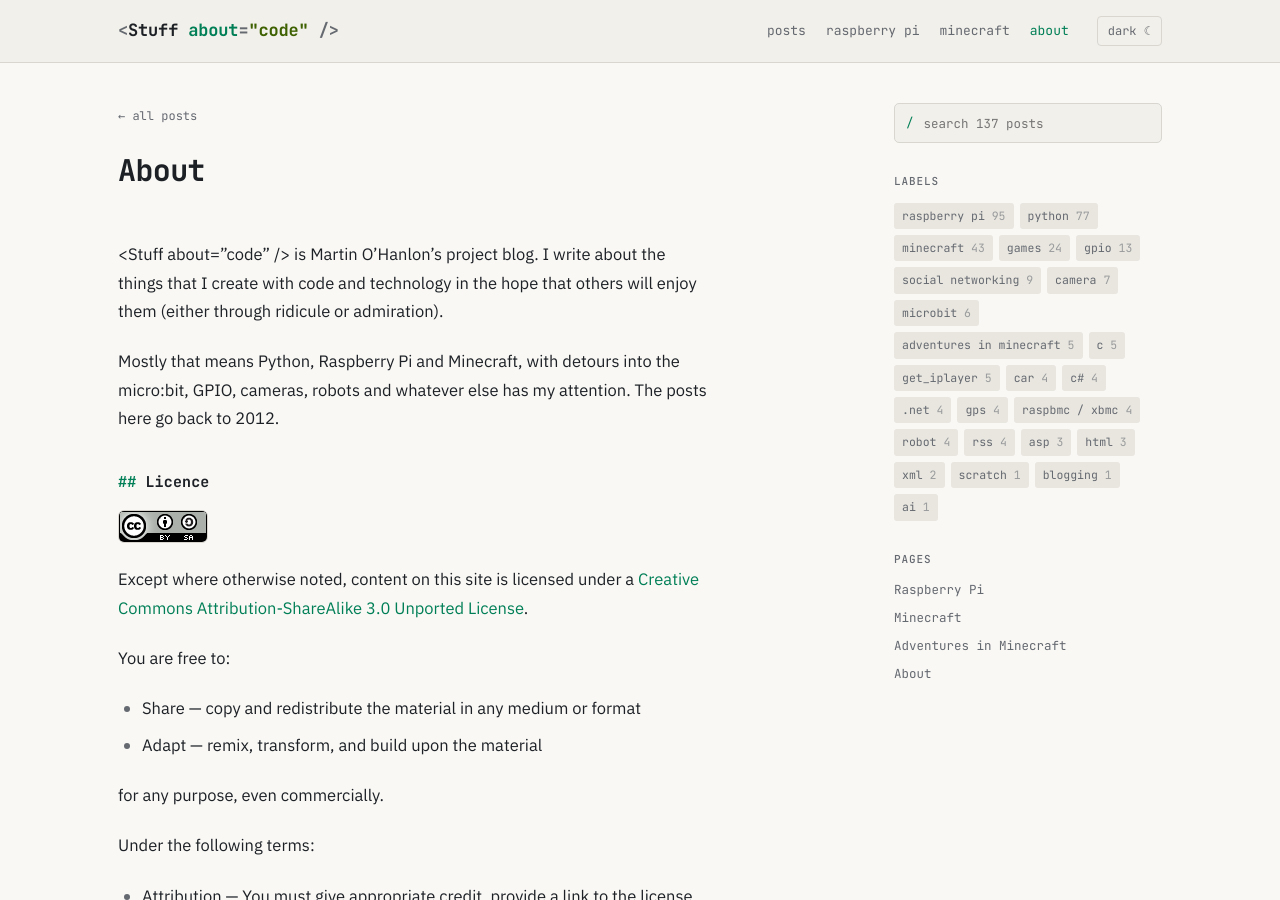
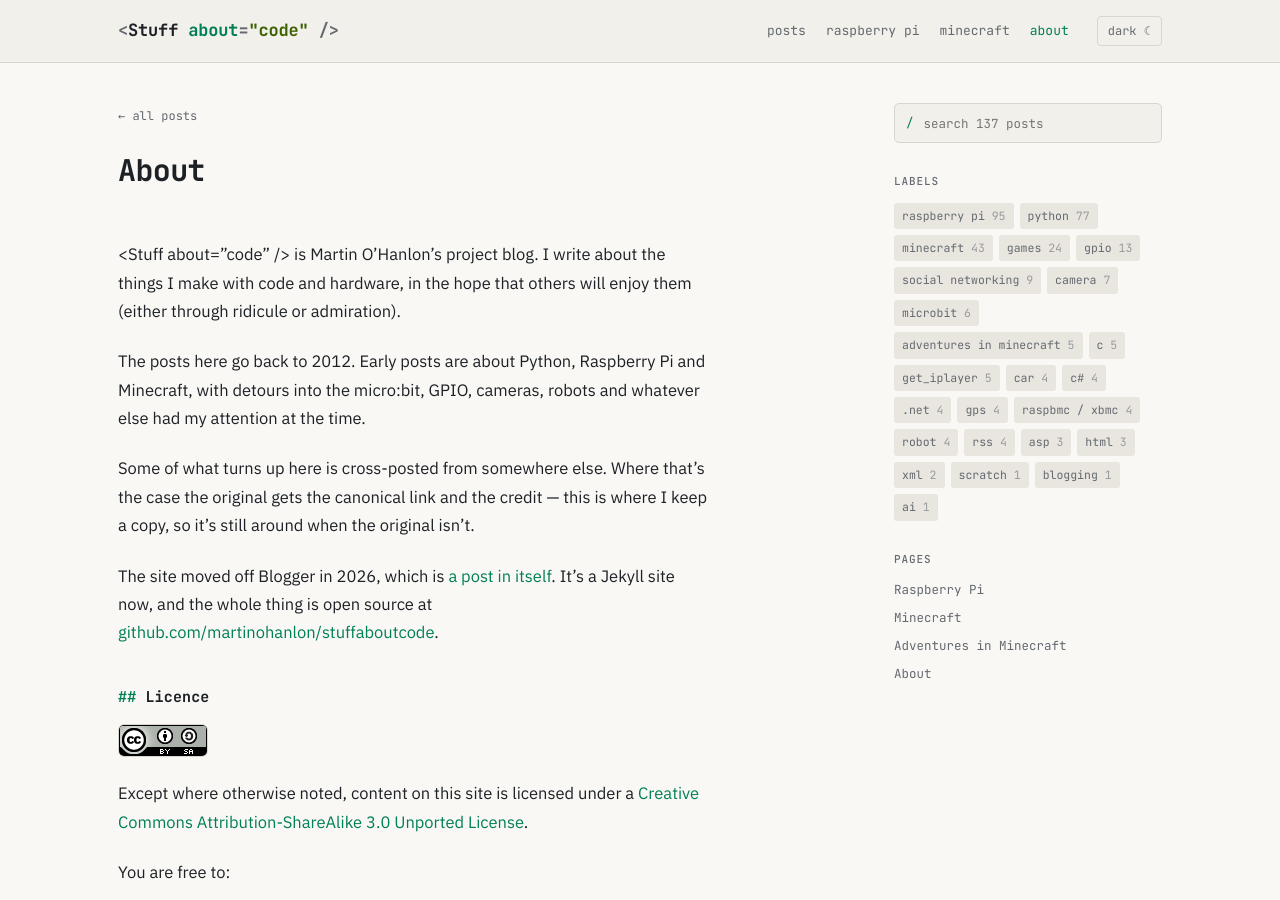
Before and after one commit to martinohanlon/stuffaboutcode, a Jekyll site: the page built from _pages/about.md, in a window 1280 px wide and 900 px high. Built offline with Jekyll 4.4.1, drawn with Linux system fonts in a browser that asks for light colours.

Commit message:
Update the About intro
The intro still described the blog as it was in 2015 and stopped at "the posts
go back to 2012", saying nothing about the move or what the site is for now.

Four short paragraphs instead: what it is, what is in it, that cross-posts credit
the original with a canonical link, and that it is a Jekyll site now with the
source on GitHub. Keeps the original "ridicule or admiration" line and matches
the broader framing used in the site description.

```diff
--- a/_pages/about.md
+++ b/_pages/about.md
@@ -5,9 +5,13 @@ redirect_from:
   - /p/about.html
 ---
 
-\<Stuff about="code" /> is Martin O'Hanlon's project blog. I write about the things that I create with code and technology in the hope that others will enjoy them (either through ridicule or admiration).
+\<Stuff about="code" /> is Martin O'Hanlon's project blog. I write about the things I make with code and hardware, in the hope that others will enjoy them (either through ridicule or admiration).
 
-Mostly that means Python, Raspberry Pi and Minecraft, with detours into the micro:bit, GPIO, cameras, robots and whatever else has my attention. The posts here go back to 2012.
+The posts here go back to 2012. Early posts are about Python, Raspberry Pi and Minecraft, with detours into the micro:bit, GPIO, cameras, robots and whatever else had my attention at the time.
+
+Some of what turns up here is cross-posted from somewhere else. Where that's the case the original gets the canonical link and the credit — this is  where I keep a copy, so it's still around when the original isn't.
+
+The site moved off Blogger in 2026, which is [a post in itself](/posts/bringing-stuffaboutcode-back-to-life/). It's a Jekyll site now, and the whole thing is open source at [github.com/martinohanlon/stuffaboutcode](https://github.com/martinohanlon/stuffaboutcode).
 
 ## Licence
 
```
